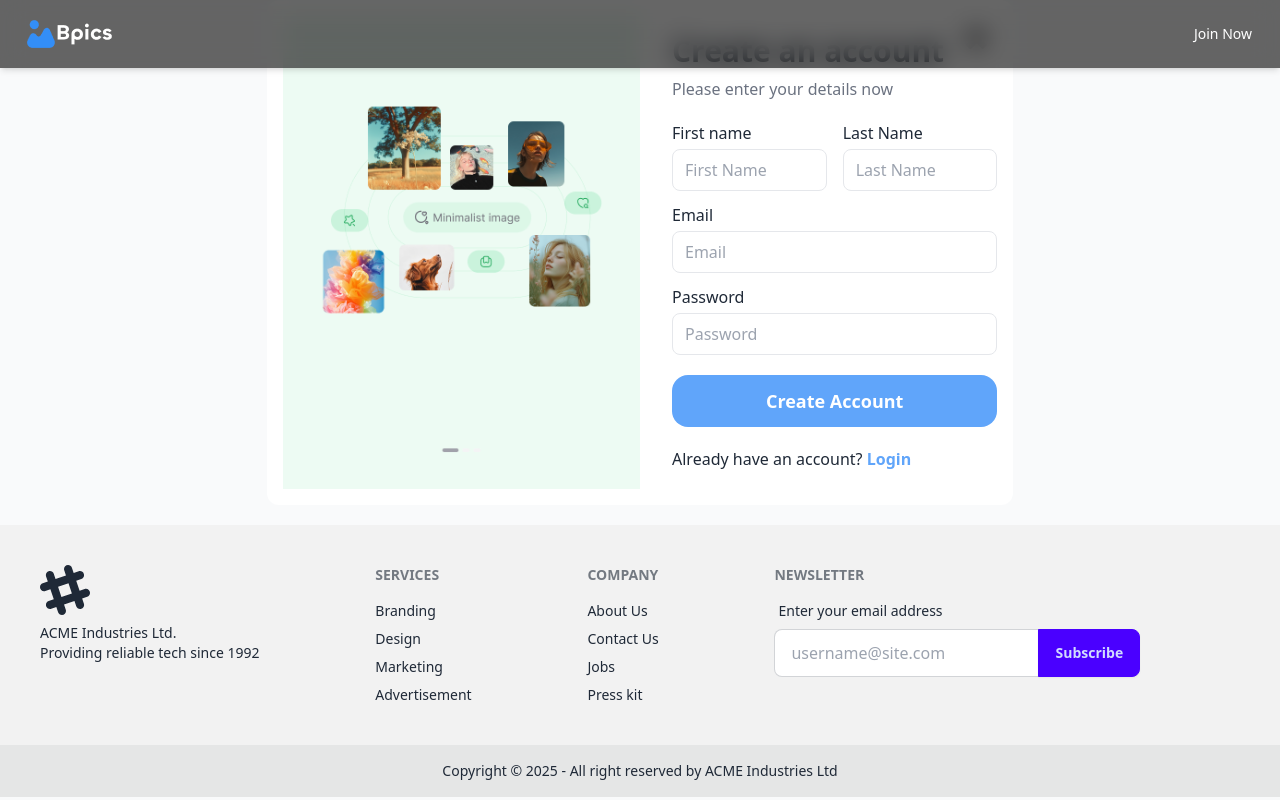
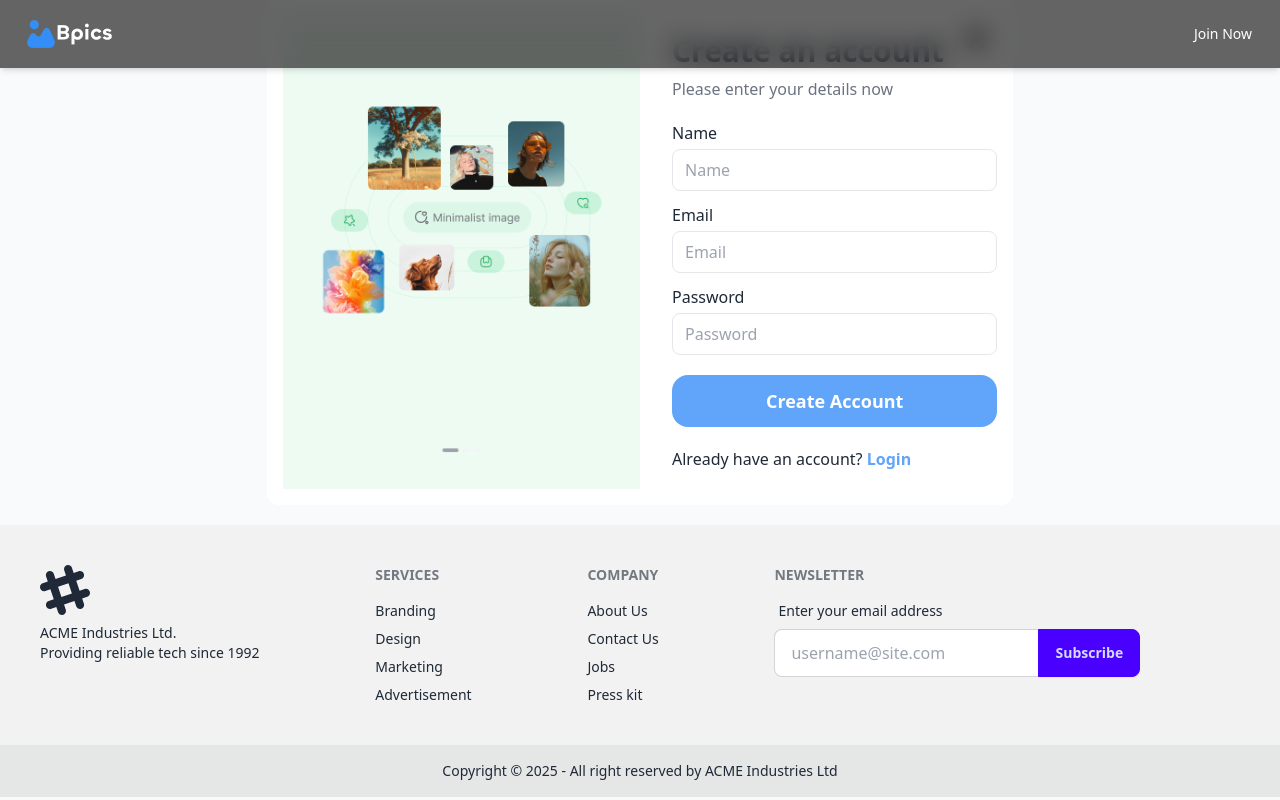
Before and after one commit to sakib-code00/final_year_project, a React (Vite) app: page /signup in a window 1280 px wide. Built offline with nearby package versions, Linux system fonts and the light colour scheme.

Commit message:
Refactor SignUp component; consolidate first and last name fields into a single name input

```diff
--- a/src/Pages/SignUp.jsx
+++ b/src/Pages/SignUp.jsx
@@ -20,13 +20,9 @@ const SignUp = () => {
                     </div>
                     <div className='w-full'>
                         <div className='flex justify-between items-start gap-4'>
-                            <div className='w-1/2 mb-3'>
-                                <p className='mb-1'>First name</p>
-                                <input className=' w-full px-3 py-2 border rounded-lg focus:outline-none' type="text" placeholder='First Name' name="" id="" />
-                            </div>
-                            <div className='w-1/2'>
-                                <p className='mb-1'>Last Name</p>
-                                <input className=' w-full px-3 py-2 border rounded-lg focus:outline-none' type="text" placeholder='Last Name' name="" id="" />
+                            <div className='w-full mb-3'>
+                                <p className='mb-1'>Name</p>
+                                <input className=' w-full px-3 py-2 border rounded-lg focus:outline-none' type="text" placeholder='Name' name="" id="" />
                             </div>
                         </div>
                         <p className='mb-1 w-full'>Email</p>
```
